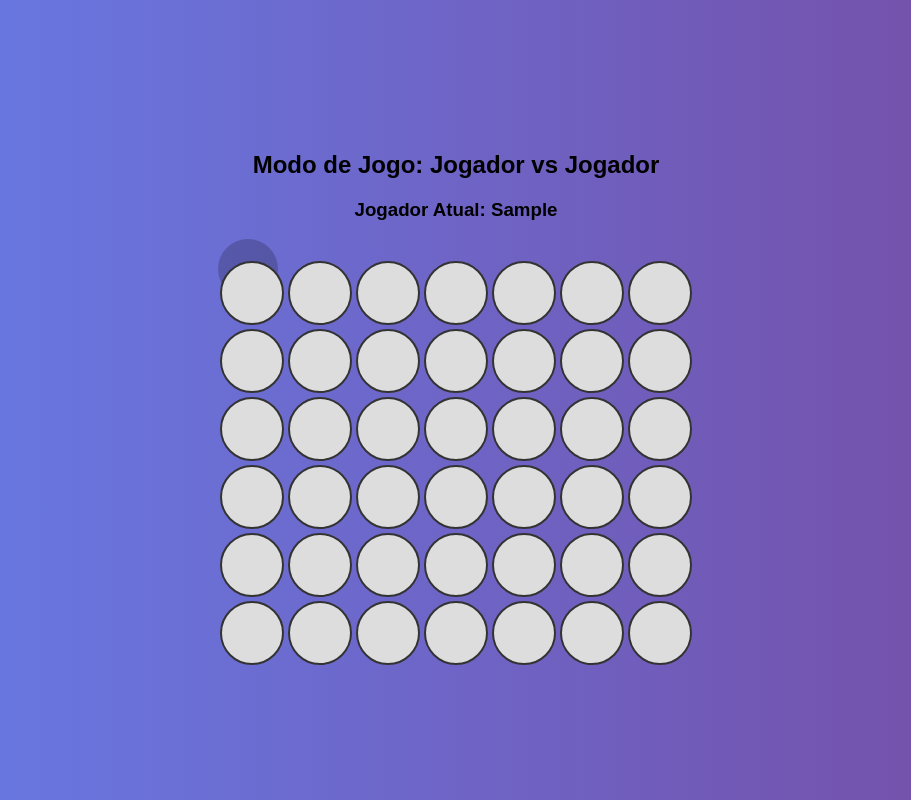
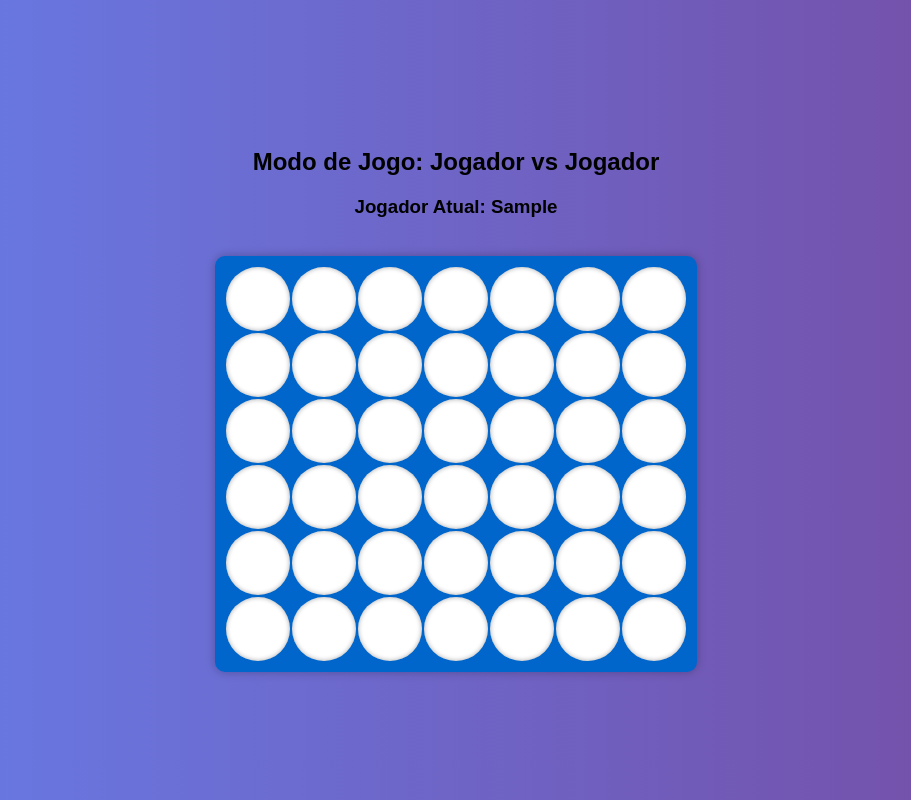
Before and after one commit to BernardoArede/QuatroEmLinha, a React (Create React App) app: page / in a window 1280 px wide. Both pictures are taken after typing "Sample", "Sample" into the empty fields and a click on the button "Iniciar Jogo". Shown: the whole page, without its empty margins (184-1095 px from the left). Built offline with nearby package versions, Linux system fonts and the light colour scheme.

Commit message:
fix board and add dropdown animation

```diff
--- a/src/components/GameBoard.js
+++ b/src/components/GameBoard.js
@@ -1,6 +1,6 @@
 import React, { useEffect, useState } from "react";
 import { useLocation, useNavigate } from "react-router-dom";
-import "../styles/GameBoard.css"; // CSS para a parte visual
+import "../styles/GameBoard.css";
 
 function GameBoard() {
   const location = useLocation();
@@ -17,27 +17,43 @@ function GameBoard() {
   const rows = 6;
   const cols = 7;
 
-  const [board, setBoard] = useState(Array(rows).fill().map(() => Array(cols).fill("")));
+  const [board, setBoard] = useState(
+    Array(rows)
+      .fill()
+      .map(() => Array(cols).fill(""))
+  );
   const [currentPlayer, setCurrentPlayer] = useState("R"); // "R" = Vermelho, "Y" = Amarelo
-  const [hoveredCol, setHoveredCol] = useState(null); // Coluna que está sendo "hovered"
-  const [droppingPiece, setDroppingPiece] = useState(null); // Indica se estamos em modo de animação de queda
+  const [hoveredCol, setHoveredCol] = useState(null);
+  const [droppingPiece, setDroppingPiece] = useState(null);
 
   const handleColumnClick = (col) => {
+    if (droppingPiece) return;
+
     for (let row = rows - 1; row >= 0; row--) {
       if (board[row][col] === "") {
-        const newBoard = board.map((r) => [...r]);
-        newBoard[row][col] = currentPlayer;
-        setBoard(newBoard);
-        setCurrentPlayer(currentPlayer === "R" ? "Y" : "R");
-        startPieceDrop(row, col); // Chama o método de animação
+        startPieceDrop(row, col, currentPlayer);
         break;
       }
     }
   };
 
-  const startPieceDrop = (row, col) => {
-    // Inicia a animação da peça descendo pela coluna
-    setDroppingPiece({ row, col });
+  const startPieceDrop = (targetRow, col, player) => {
+    let visualRow = -1;
+    setDroppingPiece({ row: visualRow, col, player });
+
+    const dropInterval = setInterval(() => {
+      visualRow++;
+      if (visualRow > targetRow) {
+        clearInterval(dropInterval);
+        const newBoard = board.map((r) => [...r]);
+        newBoard[targetRow][col] = player;
+        setBoard(newBoard);
+        setCurrentPlayer(player === "R" ? "Y" : "R");
+        setDroppingPiece(null);
+      } else {
+        setDroppingPiece({ row: visualRow, col, player });
+      }
+    }, 70);
   };
 
   const handleMouseEnter = (col) => {
@@ -50,25 +66,40 @@ function GameBoard() {
 
   return (
     <div className="board-container">
-      <h2>Modo de Jogo: {gameMode === "pvp" ? "Jogador vs Jogador" : "Jogador vs Computador"}</h2>
-      <h3>Jogador Atual: {currentPlayer === "R" ? player1 : (gameMode === "pvp" ? player2 : "Computador")}</h3>
+      <h2>
+        Modo de Jogo: {gameMode === "pvp" ? "Jogador vs Jogador" : "Jogador vs Computador"}
+      </h2>
+      <h3>
+        Jogador Atual: {currentPlayer === "R" ? player1 : gameMode === "pvp" ? player2 : "Computador"}
+      </h3>
 
       <div className="game-board">
-        <div className="indicator" style={{ left: hoveredCol !== null ? `${hoveredCol * 70  }px` : "0px" }}>
-          <div className="piece-indicator" />
-        </div>
+        {hoveredCol !== null && (
+          <div
+            className={`indicator ${currentPlayer}`}
+            style={{ left: `${hoveredCol * 66 + 10}px` }}
+          />
+        )}
 
         {board.map((row, rowIndex) => (
           <div key={rowIndex} className="board-row">
-            {row.map((cell, colIndex) => (
+            {row.map((cell, colIndex) => {
+              const isDropping =
+                droppingPiece &&
+                droppingPiece.row === rowIndex &&
+                droppingPiece.col === colIndex;
+              const pieceColor = isDropping ? droppingPiece.player : cell;
+
+              return (
                 <div
                   key={colIndex}
-                className={`cell ${cell} ${droppingPiece?.col === colIndex && droppingPiece?.row === rowIndex ? "dropping" : ""}`}
+                  className={`cell ${pieceColor} ${hoveredCol === colIndex ? "highlight" : ""}`}
                   onClick={() => handleColumnClick(colIndex)}
                   onMouseEnter={() => handleMouseEnter(colIndex)}
                   onMouseLeave={handleMouseLeave}
                 ></div>
-            ))}
+              );
+            })}
           </div>
         ))}
       </div>
--- a/src/styles/GameBoard.css
+++ b/src/styles/GameBoard.css
@@ -1,13 +1,16 @@
 .board-container {
   text-align: center;
   padding: 20px;
-
 }
 
 .game-board {
   display: inline-block;
   margin-top: 20px;
   position: relative;
+  background-color: #0066cc; /* azul do tabuleiro */
+  padding: 10px;
+  border-radius: 10px;
+  box-shadow: 0 0 10px #0004;
 }
 
 .board-row {
@@ -15,17 +18,16 @@
 }
 
 .cell {
-    width: 60px;
-    height: 60px;
-    border: 2px solid #333;
-    background-color: #ddd;
+  width: 64px;
+  height: 64px;
+  margin: 1px;
+  background-color: white;
   border-radius: 50%;
-    margin: 2px;
+  position: relative;
+  transition: background-color 0.2s ease;
+  box-shadow: inset 0 0 5px #0005;
   cursor: pointer;
-    position: relative;
-    transition: background-color 0.3s ease;
 }
-
 .cell.R {
   background-color: red;
 }
@@ -34,32 +36,25 @@
   background-color: yellow;
 }
 
+.cell.highlight {
+  outline: 3px solid #ffffff88;
+  outline-offset: -2px;
+}
+
 .indicator {
   position: absolute;
-    top: -20px;
-    width: 60px;
-    height: 60px;
-    background-color: rgba(0, 0, 0, 0.2);
+  top: -70px;
+  width: 64px;
+  height: 64px;
   border-radius: 50%;
   transition: left 0.1s ease;
+  z-index: 2;
 }
 
-  .piece {
-    width: 60px;
-    height: 60px;
-    background-color: currentColor;
-    border-radius: 50%;
-    position: absolute;
-    top: 0;
-    left: 0;
-    animation: drop 1s ease-out forwards;
+.indicator.R {
+  background-color: red;
 }
 
-  @keyframes drop {
-    0% {
-      top: -100px;
+.indicator.Y {
+  background-color: yellow;
 }
-    100% {
-      top: 0;
-    }
-  }
```
Lines whose indentation alone changed are shown as unchanged.
